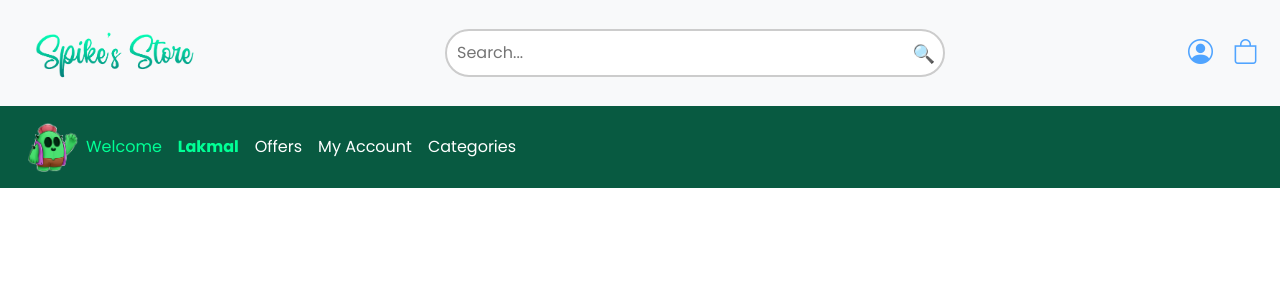
After one commit to Avishka14/spike-store-web, a PHP site: page /home.php in a window 1280 px wide. The commit adds this page. Shown: the top 300 px of the page. Run offline with PHP 8.4, Linux system fonts and the light colour scheme.

Commit message:
third-commit

```diff
--- /dev/null
+++ b/header.php
@@ -0,0 +1,112 @@
+<!DOCTYPE html>
+<html lang="en">
+
+<head>
+    <meta charset="UTF-8">
+    <meta name="viewport" content="width=device-width, initial-scale=1.0">
+    <title>Document</title>
+    <link rel="shortcut icon" href="img/webimg/icon.ico">
+    <link rel="stylesheet" href="style.css" />
+
+    <link href="https://cdn.jsdelivr.net/npm/bootstrap@5.3.3/dist/css/bootstrap.min.css" rel="stylesheet" integrity="sha384-QWTKZyjpPEjISv5WaRU9OFeRpok6YctnYmDr5pNlyT2bRjXh0JMhjY6hW+ALEwIH" crossorigin="anonymous">
+
+</head>
+
+<body>
+
+    <div class="col-12 header-container fixed-top">
+
+        <nav class="navbar navbar-expand-lg bg-body-tertiary ">
+            <div class="container-fluid top-header">
+                <img src="img/webimg/text-spiket-logo-small-png.png" style="width: 200px;" class="p-3">
+
+                <div class="searchbox-container ">
+                    <input type="text" class="search-box" placeholder="Search...">
+                    <button class="search-button">&#128269;</button>
+                </div>
+
+                <div class="top-header-icon-container">
+
+                <ul class="navbar-nav">
+                    <li class="nav-item">
+                        <a href=""> <i class="bi bi-person-circle"></i> </a>
+                    </li>
+
+                    <li class="nav-item">
+                        <a href=""> <i class="bi bi-bag"></i></i> </a>
+                    </li>
+
+                </ul>
+
+                </div>
+
+            </div>
+        </nav>
+
+        <nav class="navbar navbar-expand-lg bottom-nav-main-container p-3 d-flex">
+            <div class="container-fluid">
+                <img src="img/webimg/hand-waving-spike.png" style="width: 50px;">
+
+
+                <div class="collapse navbar-collapse">
+                    <ul class="navbar-nav btm-nav-ul ">
+                        <li class="nav-item">
+                            <a class="nav-link disabled" style="color:  rgb(0, 255, 149);">Welcome </a>
+                        </li>
+
+                        <li class="nav-item">
+                            <a class="nav-link disabled" style="color:  rgb(0, 255, 149); font-weight: bold;"> Lakmal </a>
+                        </li>
+
+                        <li class="nav-item">
+                            <a class="nav-link" href="#" style="color: white">Offers</a>
+                        </li>
+                        <li class="nav-item">
+                            <a class="nav-link" href="#"  style="color: white">My Account</a>
+                        </li>
+                        <li class="nav-item">
+                            <a class="nav-link" href="#" style="color: white" >Categories</a>
+                        </li>
+
+                    </ul>
+                </div>
+
+                <span class="ms-auto side-panel-t-btn" onclick="navBarExpand()" style="font-size: 25px; color :white;"> <i class="bi bi-list"></i> </span>
+
+
+            </div>
+        </nav>
+
+        <div class="side-paneldic-sm d-none" id="navPanelSm">
+                    <ul class="navbar-nav btm-nav-ul ">
+                        <li class="nav-item">
+                            <a class="nav-link disabled" style="color:  rgb(0, 255, 149);">Welcome </a>
+                        </li>
+
+                        <li class="nav-item">
+                            <a class="nav-link disabled" style="color:  rgb(0, 255, 149); font-weight: bold;"> Lakmal </a>
+                        </li>
+
+                        <li class="nav-item">
+                            <a class="nav-link" href="#" style="color: white">Offers</a>
+                        </li>
+                        <li class="nav-item">
+                            <a class="nav-link" href="#"  style="color: white">My Account</a>
+                        </li>
+                        <li class="nav-item">
+                            <a class="nav-link" href="#"  style="color: white" >Categories</a>
+                        </li>
+
+                    </ul>
+                </div>
+
+    </div>
+
+
+    <script src="https://cdn.jsdelivr.net/npm/bootstrap@5.3.3/dist/js/bootstrap.bundle.min.js" integrity="sha384-YvpcrYf0tY3lHB60NNkmXc5s9fDVZLESaAA55NDzOxhy9GkcIdslK1eN7N6jIeHz" crossorigin="anonymous"></script>
+    <script src="script.js"></script>
+
+
+</body>
+
+</html>
--- /dev/null
+++ b/home.php
@@ -0,0 +1,40 @@
+<!DOCTYPE html>
+<html lang="en">
+
+<head>
+
+    <meta charset="UTF-8">
+    <meta name="viewport" content="width=device-width, initial-scale=1.0">
+    <title>Spike's Store | Home</title>
+
+    <link rel="shortcut icon" href="img/webimg/icon.ico">
+    <link rel="stylesheet" href="style.css" />
+
+    <link href="https://cdn.jsdelivr.net/npm/bootstrap@5.3.3/dist/css/bootstrap.min.css" rel="stylesheet" integrity="sha384-QWTKZyjpPEjISv5WaRU9OFeRpok6YctnYmDr5pNlyT2bRjXh0JMhjY6hW+ALEwIH" crossorigin="anonymous">
+
+</head>
+
+<body>
+
+    <!-- header -->
+    <?php
+     include "header.php";
+     ?>
+    <!-- header -->
+
+<div class="col-12 container fluid">
+    <div class="row">
+
+
+
+
+
+    </div>
+</div>
+
+    <script src="https://cdn.jsdelivr.net/npm/bootstrap@5.3.3/dist/js/bootstrap.bundle.min.js" integrity="sha384-YvpcrYf0tY3lHB60NNkmXc5s9fDVZLESaAA55NDzOxhy9GkcIdslK1eN7N6jIeHz" crossorigin="anonymous"></script>
+    <script src="script.js"></script>
+
+</body>
+
+</html>
--- a/script.js
+++ b/script.js
@@ -17,3 +17,7 @@
     logIn.classList.toggle("d-none");
     CreateAc.classList.toggle("d-none");
 }
+
+function navBarExpand(){
+    document.getElementById("navPanelSm").classList.toggle("d-none");
+}
--- a/style.css
+++ b/style.css
@@ -266,3 +266,74 @@
 .head-container-ca h3{
    font-family: "Love Light", cursive;
 }
+
+.top-header{
+   display: flex;
+   justify-content: center;
+   align-items: center;
+}
+
+.searchbox-container {
+   position: relative;
+   width: 500px;
+}
+.search-box {
+   width: 100%;
+   padding: 10px;
+   border: 2px solid #ccc;
+   border-radius: 25px;
+   outline: none;
+   font-size: 16px;
+}
+.search-button {
+   position: absolute;
+   right: 10px;
+   top: 50%;
+   transform: translateY(-50%);
+   background: none;
+   border: none;
+   cursor: pointer;
+   font-size: 18px;
+   color: #555;
+}
+
+.top-header-icon-container a {
+   margin: 10px;
+   font-size: 25px;
+   color:  #50a4ff;
+}
+
+.bottom-nav-main-container{
+   background-color: #085a41;
+
+}
+
+.side-panel-t-btn{
+   display: none;
+}
+
+@media (max-width : 800px){
+
+   .searchbox-container {
+      position: relative;
+      width: 300px;
+   }
+
+
+
+   }
+
+   @media (max-width : 1000px){
+
+
+      .side-panel-t-btn{
+         display: flex;
+      }
+
+      }
+
+   .side-paneldic-sm{
+      background-color: #027250;
+      padding: 15px;
+      width: 50vw;
+   }
```
Also changed, not shown: img/webimg/text-spiket-logo-small-png.png (added).
